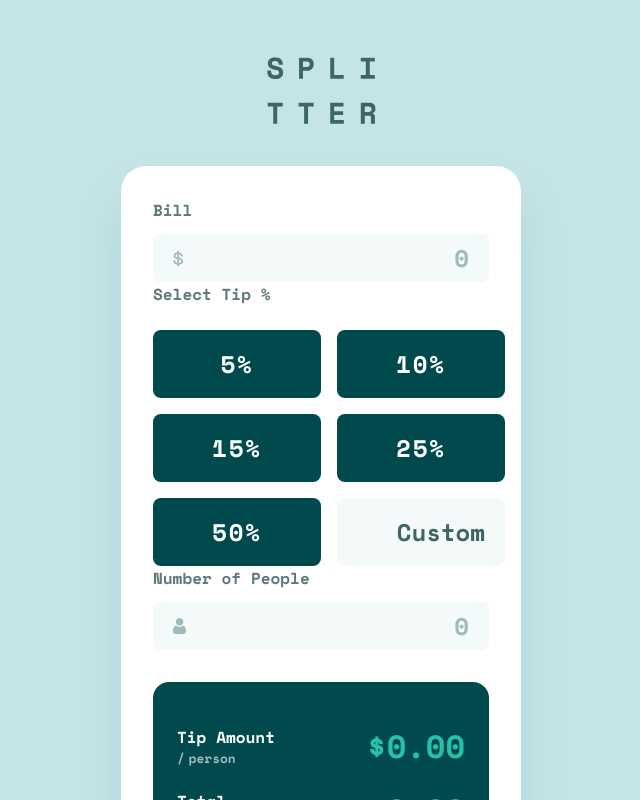
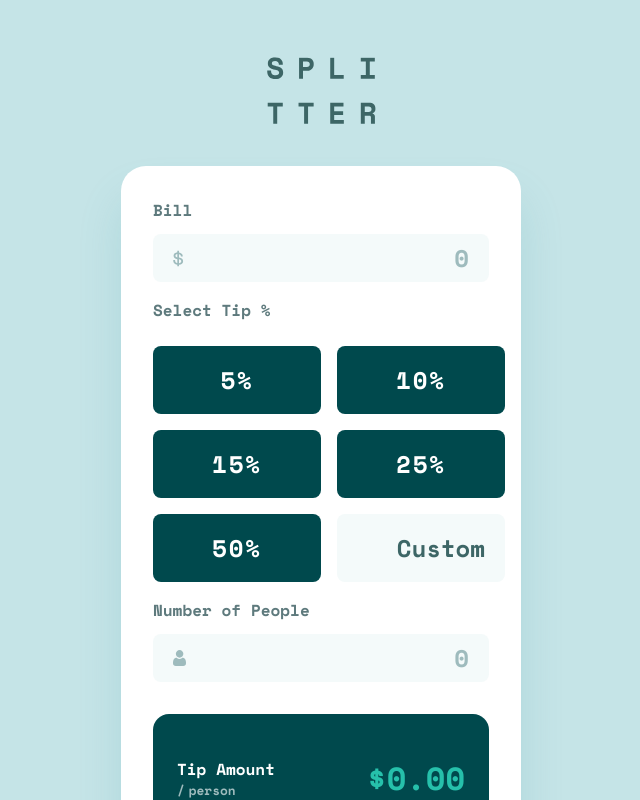
Before and after one commit to eburza/tip-calculator-app, a React (Vite) app: page / in a window 1280 px wide. Shown: the whole page, without its empty margins (319-959 px from the left). Built offline with nearby package versions, Linux system fonts and the light colour scheme.

Commit message:
Add gap between elements in user input section

```diff
--- a/css/styles.css
+++ b/css/styles.css
@@ -1,4 +1,3 @@
-/* functions */
 * {
   box-sizing: border-box;
   margin: 0;
@@ -57,12 +56,12 @@ button,
 }
 
 /* form section */
-#form {
+form {
   display: flex;
   flex-direction: column;
   align-items: center;
   justify-content: center;
-  gap: 2rem;
+  gap: 1rem;
 }
 
 #bill {
--- a/css/styles.scss
+++ b/css/styles.scss
@@ -1,4 +1,4 @@
-/* functions */
+
 * {
     box-sizing: border-box;
     margin: 0;
@@ -57,12 +57,12 @@
   }
 
   /* form section */
-  #form {
+  form {
     display: flex;
     flex-direction: column;
     align-items: center;
     justify-content: center;
-    gap: 2rem;
+    gap: 1rem;
   }
 
   #bill {
```
Also changed, not shown: 1 other file (tests, documents, lock files or other folders).
